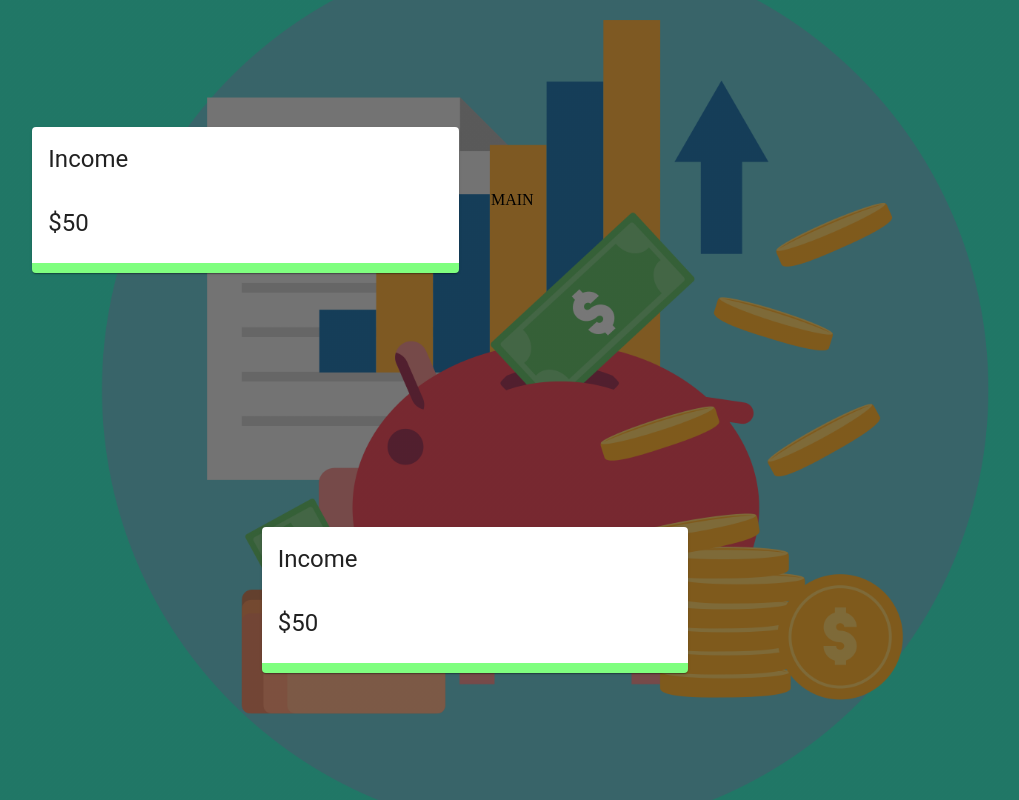
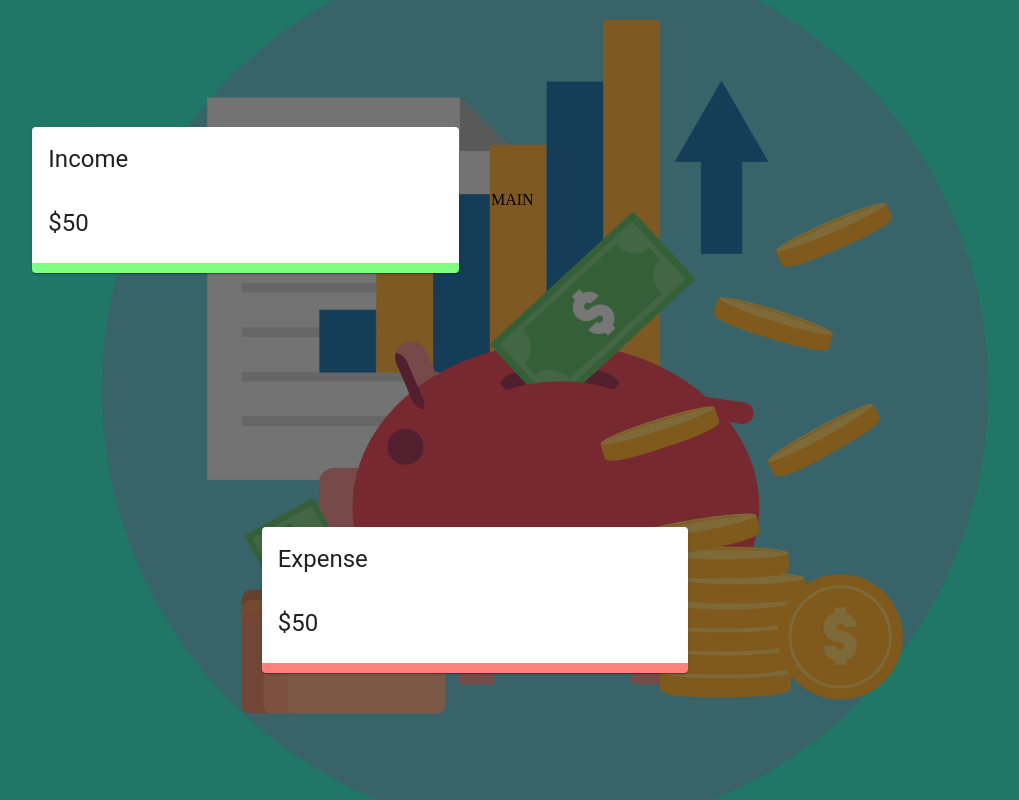
Before and after one commit to varunvj1/Expensify, a React (Create React App) app: page / in a window 1280 px wide. Shown: the whole page, without its empty margins (165-1184 px from the left). Built offline with nearby package versions, Linux system fonts and the light colour scheme.

Commit message:
Added title prop to Details.js

```diff
--- a/src/components/Details/Details.js
+++ b/src/components/Details/Details.js
@@ -4,12 +4,12 @@ import { Doughnut } from "react-chartjs-2"
 import useStyles from "./styles"
 
 
-const Details = () => {
+const Details = ({ title }) => {
     const classes = useStyles();
 
     return (
-        <Card className={classes.income}>
-            <CardHeader title="Income" />
+        <Card className={title === "Income" ? classes.income : classes.expense}>
+            <CardHeader title={title} />
             <CardContent>
                 <Typography variant="h5">$50</Typography>
                 {/* <Doughnut data="DATA" /> */}
```
